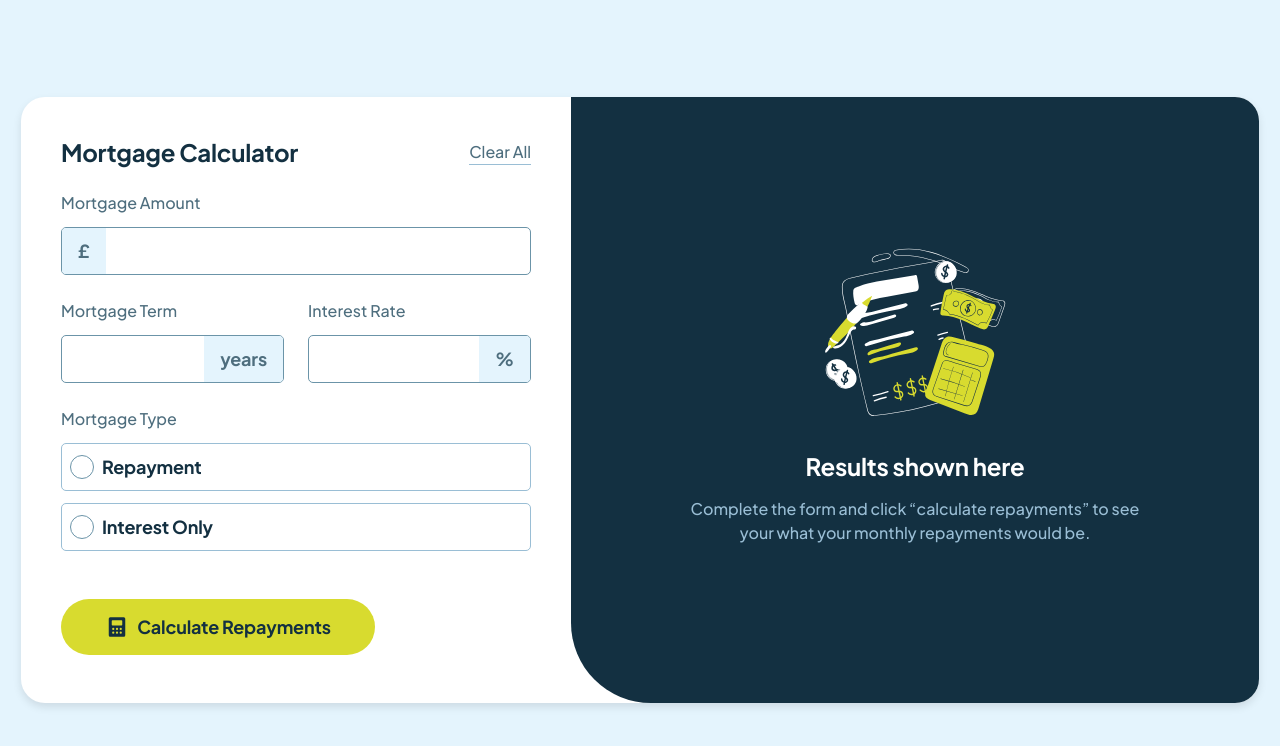
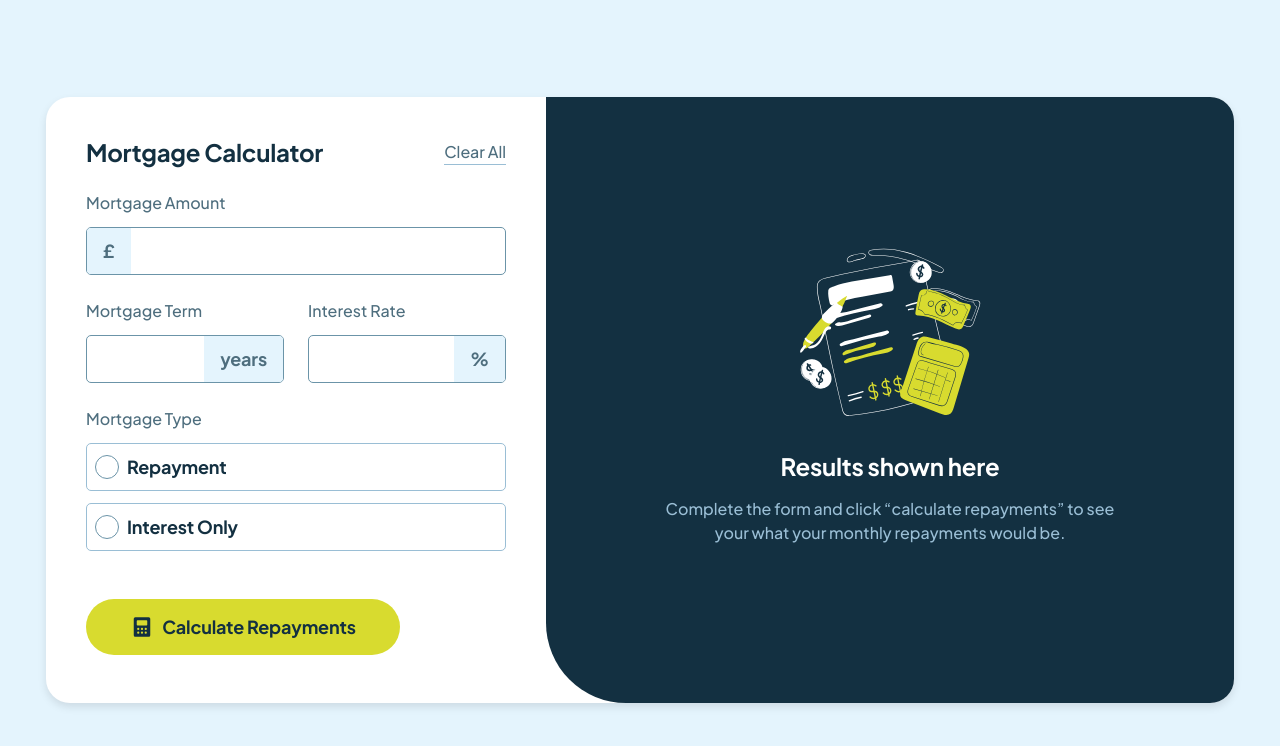
Before and after one commit to yehudahason/Mortgage-Calculator, a React (Vite) app: page / in a window 1280 px wide. Shown: the top 746 px of the page. Built offline with nearby package versions, Linux system fonts and the light colour scheme.

Commit message:
width setting

```diff
--- a/src/App.css
+++ b/src/App.css
@@ -371,7 +371,7 @@ button img {
 }
 @media (min-width: 768px) {
   .main {
-    padding: 40px;
+    padding: 40px 0;
   }
   .card {
     width: 688px;
@@ -380,7 +380,7 @@ button img {
     border-radius: 1.5rem;
   }
   .calculator {
-    width: 550px;
+    width: 500px;
     height: 606px;
     padding: 40px;
   }
@@ -415,7 +415,7 @@ button img {
   }
 }
 
-@media (min-width: 1010px) {
+@media (min-width: 1150px) {
   .card {
     min-height: unset;
     width: fit-content;
```
